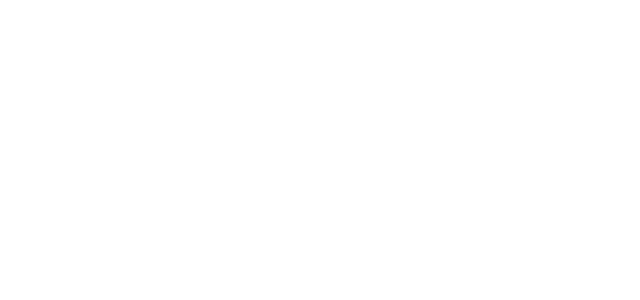
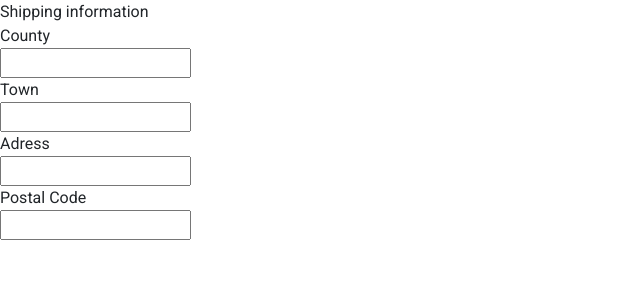
Before and after one commit to steff488/Bookstore-Frontend, an Angular app in the folder bookstore-frontend/: page /checkout in a window 1280 px wide. Before the commit this address led to /. Shown: the top 300 px of the page, without its empty margins (0-640 px from the left). Built offline with nearby package versions, Linux system fonts and the light colour scheme.

Commit message:
started checkout page

```diff
--- a/bookstore-frontend/src/app/app.routes.ts
+++ b/bookstore-frontend/src/app/app.routes.ts
@@ -2,6 +2,7 @@
 import { BookList } from './pages/book-list/book-list';
 import { BookDetails } from './pages/book-details/book-details';
 import { Cart } from './pages/cart/cart';
+import { Checkout } from './pages/checkout/checkout';
 import { Favorites } from './pages/favorites/favorites';
 import { MyAccount } from './pages/my-account/my-account';
 import { MyOrders } from './pages/my-orders/my-orders';
@@ -11,6 +12,7 @@
   { path: '', component: BookList },
   { path: 'books/:id', component: BookDetails },
   { path: 'cart', component: Cart },
+  { path: 'checkout', component: Checkout },
   { path: 'favorites', component: Favorites },
   { path: 'my-account', component: MyAccount },
   { path: 'my-orders', component: MyOrders },
--- a/bookstore-frontend/src/app/pages/cart/cart.html
+++ b/bookstore-frontend/src/app/pages/cart/cart.html
@@ -20,6 +20,7 @@
   </button>
   } } }
   <div>Total: ${{ total | number:'1.2-2' }} lei</div>
+  <button [routerLink]="['/checkout']">Go to checkout</button>
 </div>
 } @else {
 <ng-template #loading>Loading…</ng-template>
--- a/bookstore-frontend/src/app/pages/cart/cart.ts
+++ b/bookstore-frontend/src/app/pages/cart/cart.ts
@@ -49,7 +49,9 @@
                 .subscribe({
                   next: (author) => {
                     this.authors.push(author);
-                    this.computeTotal(); // Recalculate total after each book is loaded
+                    // Recompute total after each book is loaded
+                    // (this is neccessary because of the async)
+                    this.computeTotal();
                   },
                   error: (err) => console.error('Failed to fetch author:', err),
                 });
@@ -75,10 +77,8 @@
       }
     });
 
-    // Round to exactly 2 decimal places
+    // Round to 2 decimal places
     this.total = Math.round(this.total * 100) / 100;
-
-    console.log('Total recalculated:', this.total);
   }
 
   // Helper method to format total for display
--- /dev/null
+++ b/bookstore-frontend/src/app/pages/checkout/checkout.html
@@ -0,0 +1,9 @@
+<div>Shipping information</div>
+<div>County</div>
+<input />
+<div>Town</div>
+<input />
+<div>Adress</div>
+<input />
+<div>Postal Code</div>
+<input />
```
Also changed, not shown: bookstore-frontend/src/app/pages/checkout/checkout.ts (added, +11 -0 lines), bookstore-frontend/src/app/pages/checkout/checkout.css (added), 1 other file (tests, documents, lock files or other folders).
